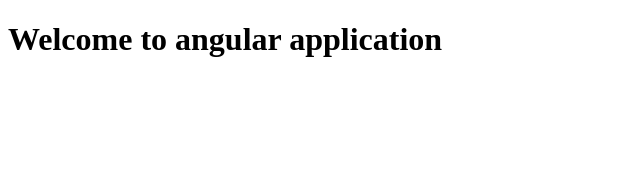
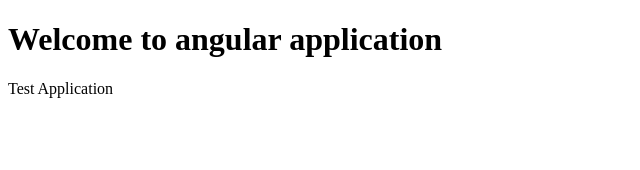
Before and after one commit to anubapatla/angular-app, an Angular app: page / in a window 1280 px wide. Shown: the top 170 px of the page, without its empty margins (0-640 px from the left). Built offline with nearby package versions, Linux system fonts and the light colour scheme.

Commit message:
Update app.component.html

```diff
--- a/src/app/app.component.html
+++ b/src/app/app.component.html
@@ -1 +1,2 @@
 <h1>Welcome to angular application</h1>
+<p>Test Application</p>
```
